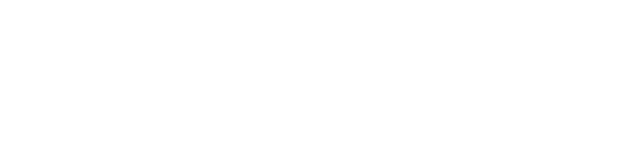
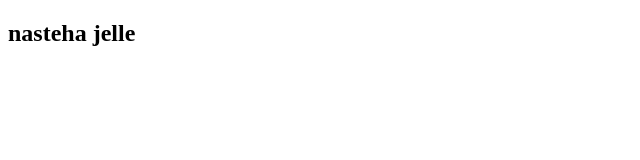
Before and after one commit to engabdiyare/our-web, a plain HTML site: page index.html in a window 1280 px wide. Shown: the whole page, without its empty margins (0-640 px from the left). Drawn offline with Linux system fonts and the light colour scheme.

Commit message:
hjshjshjsd

```diff
--- a/index.html
+++ b/index.html
@@ -10,7 +10,9 @@
     <section></section>
 
     <!-- Nasetxa Section -->
-    <section></section>
+    <section>
+      <h1>nasteha jelle</h1>
+    </section>
     <!-- Abdiaziz Section -->
     <section></section>
 
```
